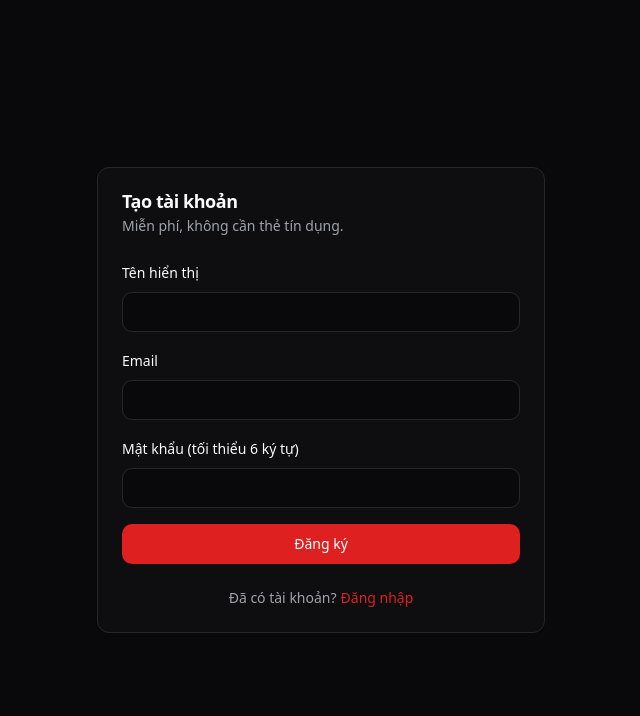
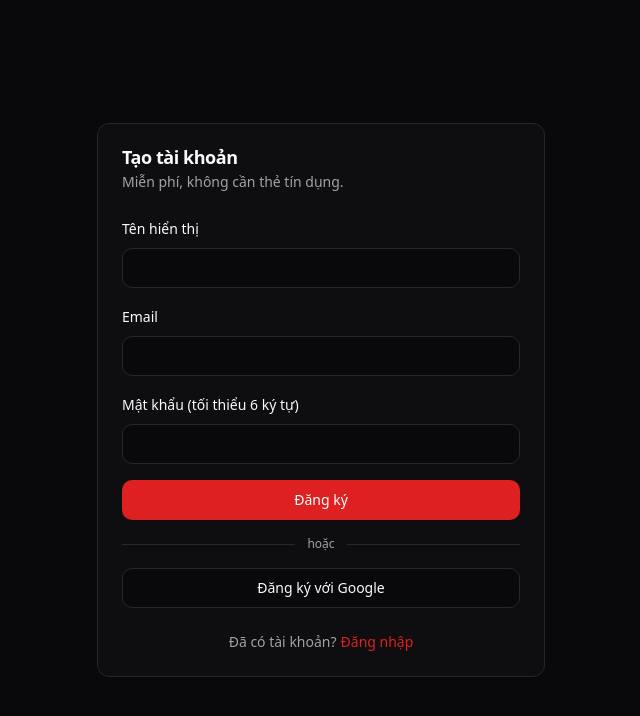
Before and after one commit to lmv2004/xem_youtube, a Next.js app: page /register in a window 1280 px wide. Shown: the top 716 px of the page, without its empty margins (319-959 px from the left). Built offline with nearby package versions, Linux system fonts and the light colour scheme.

Commit message:
feat(auth): add Google signup button + email account linking + docs

```diff
--- a/app/(auth)/register/page.tsx
+++ b/app/(auth)/register/page.tsx
@@ -1,3 +1,4 @@
+import { Suspense } from "react";
 import { RegisterForm } from "@/components/auth/register-form";
 
 export const metadata = { title: "Đăng ký - XemPhimYouTube" };
@@ -5,7 +6,9 @@ export const metadata = { title: "Đăng ký - XemPhimYouTube" };
 export default function RegisterPage() {
   return (
     <main className="flex min-h-screen items-center justify-center bg-background px-4">
-      <RegisterForm />
+      <Suspense fallback={null}>
+        <RegisterForm />
+      </Suspense>
     </main>
   );
 }
--- a/auth.ts
+++ b/auth.ts
@@ -41,6 +41,10 @@ if (process.env.AUTH_GOOGLE_ID && process.env.AUTH_GOOGLE_SECRET) {
     Google({
       clientId: process.env.AUTH_GOOGLE_ID,
       clientSecret: process.env.AUTH_GOOGLE_SECRET,
+      // Allow linking Google accounts to existing users with the same email so
+      // a user who registered with email/password can later sign in with Google.
+      // Safe because Google has verified the email address.
+      allowDangerousEmailAccountLinking: true,
     }),
   );
 }
--- a/components/auth/register-form.tsx
+++ b/components/auth/register-form.tsx
@@ -1,15 +1,18 @@
 "use client";
 import { useState } from "react";
 import Link from "next/link";
-import { useRouter } from "next/navigation";
+import { useRouter, useSearchParams } from "next/navigation";
 import { signIn } from "next-auth/react";
 import { Button } from "@/components/ui/button";
 import { Input } from "@/components/ui/input";
 import { Label } from "@/components/ui/label";
 import { Card, CardContent, CardDescription, CardFooter, CardHeader, CardTitle } from "@/components/ui/card";
+import { Separator } from "@/components/ui/separator";
 
 export function RegisterForm() {
   const router = useRouter();
+  const search = useSearchParams();
+  const callbackUrl = search.get("callbackUrl") ?? "/";
   const [name, setName] = useState("");
   const [email, setEmail] = useState("");
   const [password, setPassword] = useState("");
@@ -37,8 +40,15 @@ export function RegisterForm() {
       setError("Đăng ký thành công nhưng đăng nhập tự động thất bại. Hãy thử lại.");
       return;
     }
-    router.push("/");
+    router.push(callbackUrl);
     router.refresh();
+  }
+
+  async function onGoogle() {
+    setPending(true);
+    setError(null);
+    // signIn with redirect=true so the browser navigates to /api/auth/signin/google
+    await signIn("google", { callbackUrl });
   }
 
   return (
@@ -81,6 +91,20 @@ export function RegisterForm() {
             {pending ? "Đang tạo tài khoản..." : "Đăng ký"}
           </Button>
         </form>
+        <div className="my-4 flex items-center gap-3 text-xs text-muted-foreground">
+          <Separator className="flex-1" />
+          <span>hoặc</span>
+          <Separator className="flex-1" />
+        </div>
+        <Button
+          type="button"
+          variant="outline"
+          className="w-full"
+          onClick={() => void onGoogle()}
+          disabled={pending}
+        >
+          Đăng ký với Google
+        </Button>
       </CardContent>
       <CardFooter className="justify-center text-sm text-muted-foreground">
         Đã có tài khoản?{" "}
```
Also changed, not shown: 2 other files (tests, documents, lock files or other folders).
